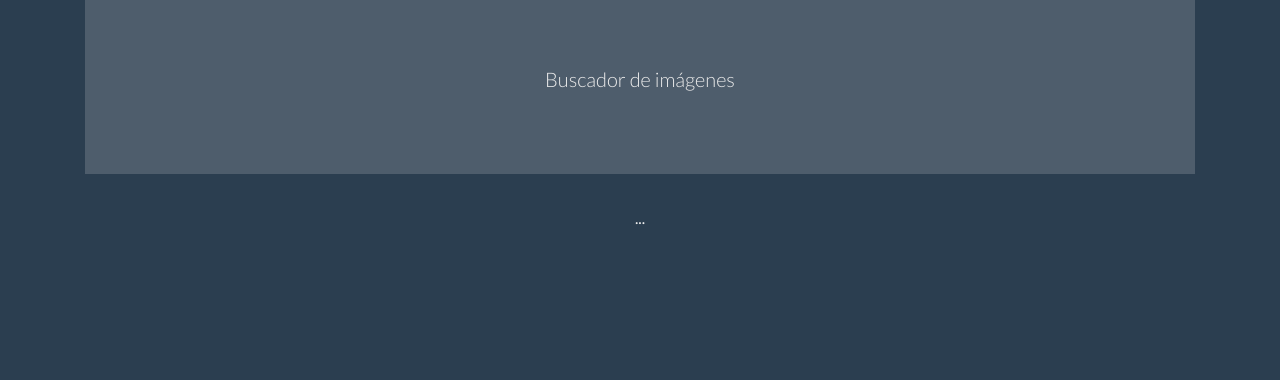
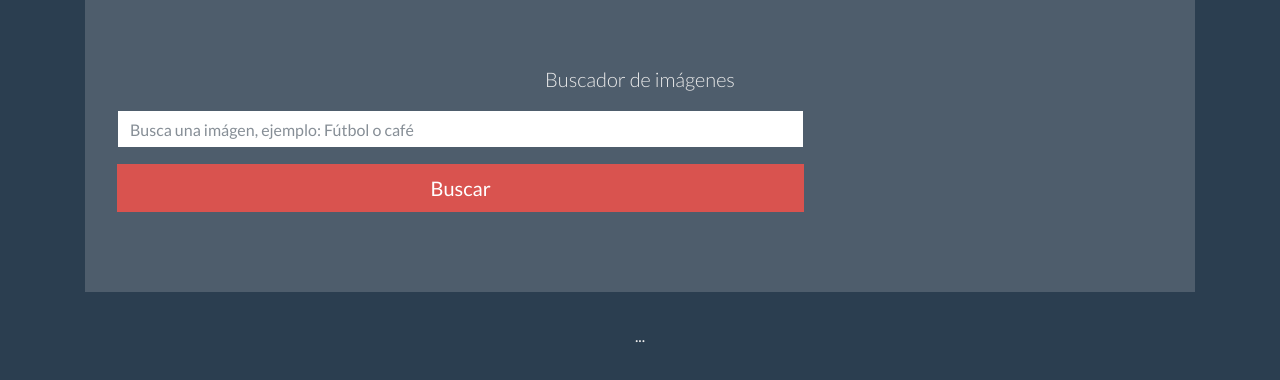
Before and after one commit to leotangram/react-pixabay, a React (Create React App) app: page / in a window 1280 px wide. Shown: the top 380 px of the page. Built offline with nearby package versions, Linux system fonts and the light colour scheme.

Commit message:
Form created.

```diff
--- a/src/App.js
+++ b/src/App.js
@@ -1,10 +1,12 @@
 import React from 'react'
+import Search from './components/Search'
 
 function App() {
   return (
     <div className="app container">
       <div className="jumbotron">
         <p className="lead text-center">Buscador de imágenes</p>
+        <Search />
       </div>
       <div className="row justify-content-center">...</div>
     </div>
--- /dev/null
+++ b/src/components/Search.js
@@ -0,0 +1,44 @@
+import React, { useState } from 'react'
+
+function Search() {
+  const [searchTerm, setSearchTerm] = useState('')
+  const [error, setError] = useState(false)
+
+  const searchImage = e => {
+    e.preventDefault()
+
+    // Validar
+    if (searchTerm === '') {
+      setError(true)
+      return
+    }
+
+    // Enviar el término hacia el componente principal
+    setError(false)
+  }
+  return (
+    <form onSubmit={searchImage}>
+      <div className="row">
+        <div className="form-group col-md-8">
+          <input
+            type="text"
+            className="form-control from-control-lg"
+            placeholder="Busca una imágen, ejemplo: Fútbol o café"
+            onChange={e => {
+              setSearchTerm(e.target.value)
+            }}
+          />
+        </div>
+        <div className="form-group col-md-8">
+          <input
+            type="submit"
+            className="btn btn-lg btn-danger btn-block"
+            value="Buscar"
+          />
+        </div>
+      </div>
+    </form>
+  )
+}
+
+export default Search
```
